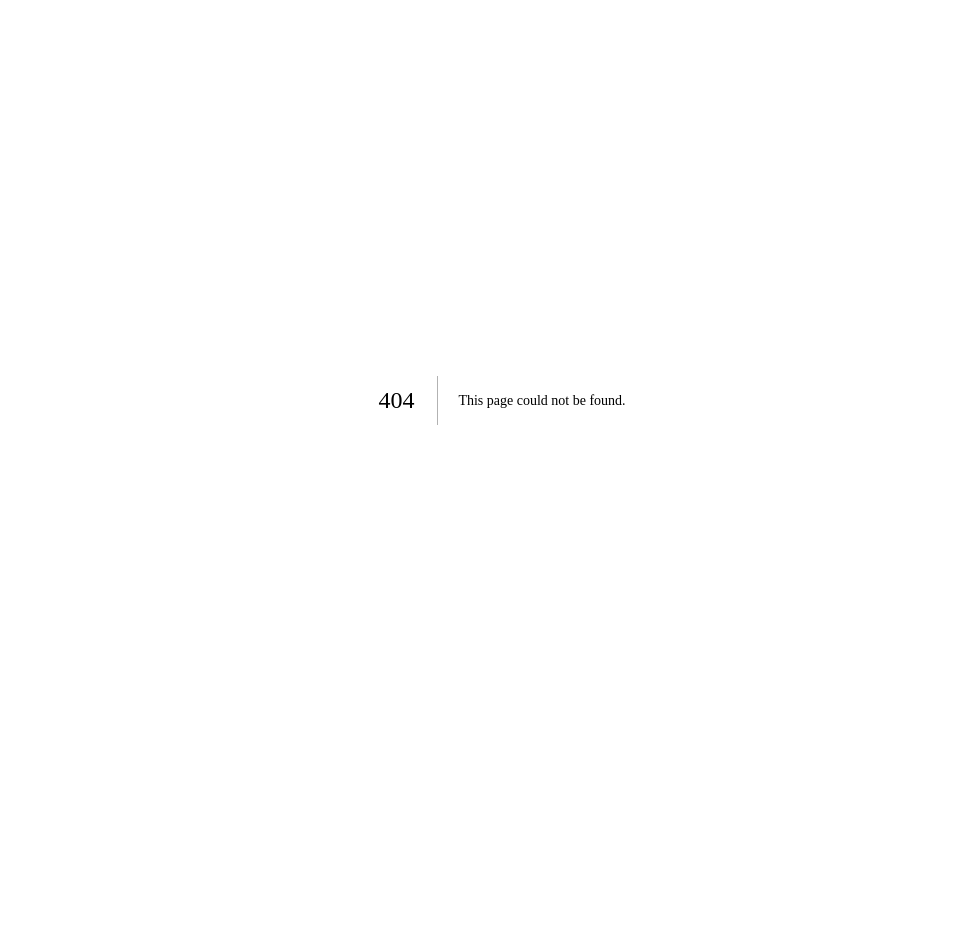
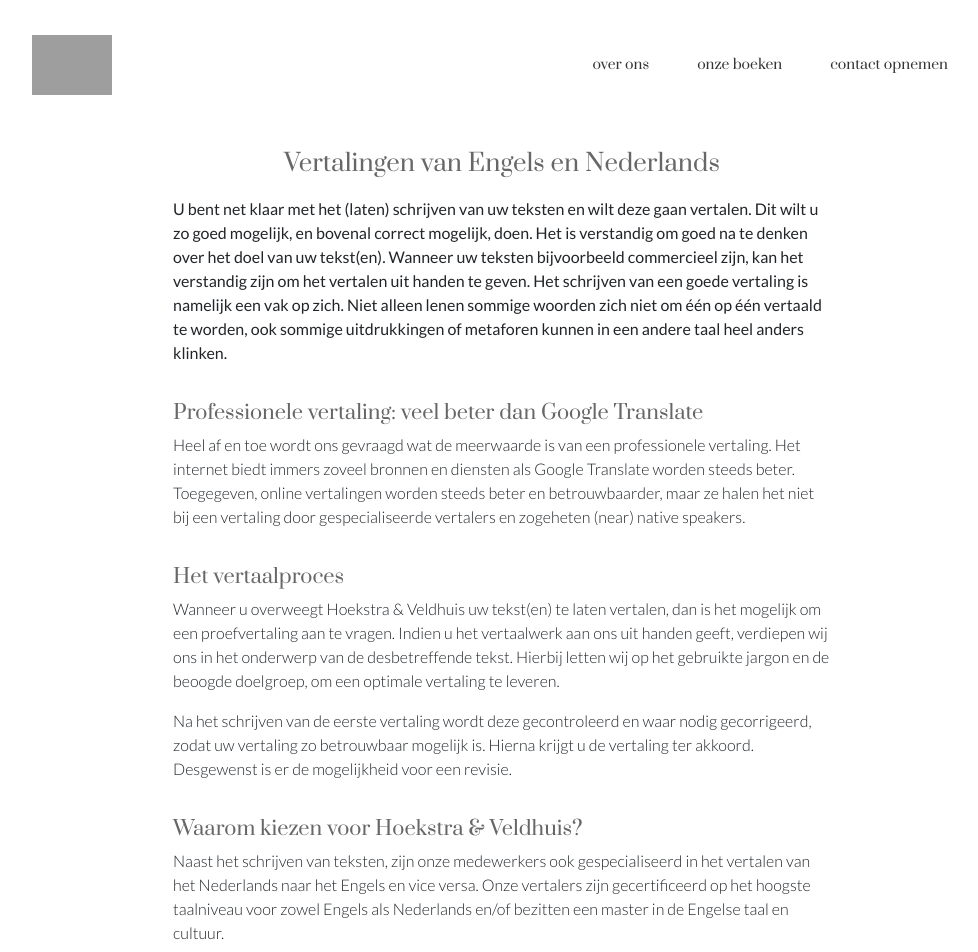
Before and after one commit to jobveldhuis/hoekstraenveldhuis.nl, a Next.js app: page /onze-diensten/vertalen in a window 1280 px wide. Before the commit this address had no page. Shown: the top 952 px of the page, without its empty margins (138-1116 px from the left). Before the commit the page ends 800 px from the top, so only its background shows below. Built offline with nearby package versions, Linux system fonts and the light colour scheme; grey boxes are pictures that could not be loaded.

Commit message:
Added 'vertalen' landing page

```diff
--- /dev/null
+++ b/src/pages/onze-diensten/vertalen.js
@@ -0,0 +1,45 @@
+/**
+ * React
+ */
+import React from 'react'
+
+/**
+ * UI Components
+ */
+import LandingPage from '../../components/LandingPage'
+
+export default function CopyWriting () {
+  return (
+        <LandingPage
+            heading='Vertalingen van Engels en Nederlands'
+            pageName='Vertalingen Engels / Nederlands'
+            description='Laat uw Engelstalige of Nederlandstalige teksten vertalen door onze gecertificeerde taalliefhebbers met oog voor uw tekst.'
+            showContactBadge={false}
+        >
+            <p style={{ fontWeight: 'bolder' }}>
+                U bent net klaar met het (laten) schrijven van uw teksten en wilt deze gaan vertalen. Dit wilt u zo goed mogelijk, en bovenal correct mogelijk, doen. Het is verstandig om goed na te denken over het doel van uw tekst(en). Wanneer uw teksten bijvoorbeeld commercieel zijn, kan het verstandig zijn om het vertalen uit handen te geven. Het schrijven van een goede vertaling is namelijk een vak op zich. Niet alleen lenen sommige woorden zich niet om één op één vertaald te worden, ook sommige uitdrukkingen of metaforen kunnen in een andere taal heel anders klinken.
+            </p>
+
+            <h2>Professionele vertaling: veel beter dan Google Translate</h2>
+            <p>
+                Heel af en toe wordt ons gevraagd wat de meerwaarde is van een professionele vertaling. Het internet biedt immers zoveel bronnen en diensten als Google Translate worden steeds beter. Toegegeven, online vertalingen worden steeds beter en betrouwbaarder, maar ze halen het niet bij een vertaling door gespecialiseerde vertalers en zogeheten (near) native speakers.
+            </p>
+
+            <h2>Het vertaalproces</h2>
+            <p>
+                Wanneer u overweegt Hoekstra & Veldhuis uw tekst(en) te laten vertalen, dan is het mogelijk om een proefvertaling aan te vragen. Indien u het vertaalwerk aan ons uit handen geeft, verdiepen wij ons in het onderwerp van de desbetreffende tekst. Hierbij letten wij op het gebruikte jargon en de beoogde doelgroep, om een optimale vertaling te leveren.
+            </p>
+            <p>
+                Na het schrijven van de eerste vertaling wordt deze gecontroleerd en waar nodig gecorrigeerd, zodat uw vertaling zo betrouwbaar mogelijk is. Hierna krijgt u de vertaling ter akkoord. Desgewenst is er de mogelijkheid voor een revisie.
+            </p>
+
+            <h2>Waarom kiezen voor Hoekstra & Veldhuis?</h2>
+            <p>
+                Naast het schrijven van teksten, zijn onze medewerkers ook gespecialiseerd in het vertalen van het Nederlands naar het Engels en vice versa. Onze vertalers zijn gecertificeerd op het hoogste taalniveau voor zowel Engels als Nederlands en/of bezitten een master in de Engelse taal en cultuur.
+            </p>
+            <p>
+                Voordat we overgaan tot het schrijven van de vertaling, verdiepen we ons in het (vak)jargon. Op deze manier kunnen we een correcte vertaling garanderen, welke aan uw verwachting zal voldoen en zo dicht mogelijk bij de aangeleverde brontekst blijft. Uw teksten blijven te allen tijde uw intellectueel eigendom en zullen vertrouwelijk behandeld worden.
+            </p>
+        </LandingPage>
+  )
+}
```
